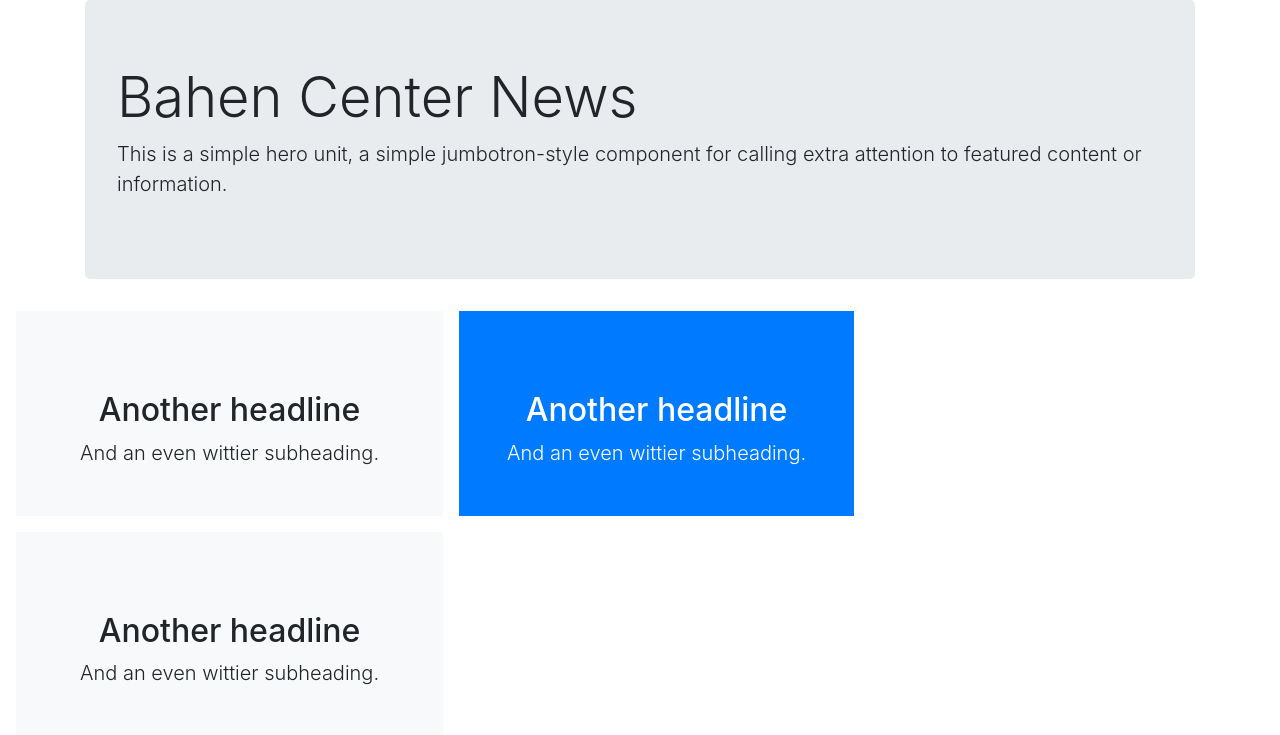
After one commit to Ericxu19/UofTHacks, a Flask app: template templates/bahen.html in a window 1280 px wide. The commit adds this page. Shown: the top 735 px of the page. Run offline with Flask 2, Linux system fonts and the light colour scheme; the template is opened without the code that fills it, so the values that code supplies are empty; some libraries are stand-ins or nearby versions.

Commit message:
added bahen

```diff
--- /dev/null
+++ b/templates/bahen.html
@@ -0,0 +1,47 @@
+<!DOCTYPE html>
+<html lang="en">
+<head>
+    <meta charset="UTF-8">
+    <meta name="viewport" content="width=device-width, initial-scale=1.0">
+    <meta http-equiv="X-UA-Compatible" content="ie=edge">
+    <title>Document</title>
+     <!-- Bootstrap core CSS -->
+     <link rel="stylesheet" href="https://stackpath.bootstrapcdn.com/bootstrap/4.4.1/css/bootstrap.min.css" integrity="sha384-Vkoo8x4CGsO3+Hhxv8T/Q5PaXtkKtu6ug5TOeNV6gBiFeWPGFN9MuhOf23Q9Ifjh" crossorigin="anonymous">
+</head>
+<body>
+    <div class = "container">
+    <div class="jumbotron">
+        <h1 class="display-4">Bahen Center News </h1>
+        <p class="lead">This is a simple hero unit, a simple jumbotron-style component for calling extra attention to featured content or information.</p>
+      </div>
+    </div>
+
+    <div class="d-md-flex flex-md-equal w-100 my-md-3 pl-md-3">
+        <div class="bg-light mr-md-3 pt-3 px-3 pt-md-5 px-md-5 text-center overflow-hidden">
+          <div class="my-3 p-3">
+            <h2 class="display-5">Another headline</h2>
+            <p class="lead">And an even wittier subheading.</p>
+          </div>
+
+        </div>
+
+        <div class="bg-primary mr-md-3 pt-3 px-3 pt-md-5 px-md-5 text-center text-white overflow-hidden">
+          <div class="my-3 py-3">
+            <h2 class="display-5">Another headline</h2>
+            <p class="lead">And an even wittier subheading.</p>
+          </div>
+
+        </div>
+      </div>
+
+      <div class="d-md-flex flex-md-equal w-100 my-md-3 pl-md-3">
+        <div class="bg-light mr-md-3 pt-3 px-3 pt-md-5 px-md-5 text-center overflow-hidden">
+          <div class="my-3 p-3">
+            <h2 class="display-5">Another headline</h2>
+            <p class="lead">And an even wittier subheading.</p>
+          </div>
+
+        </div>
+
+</body>
+</html>
--- a/templates/website.html
+++ b/templates/website.html
@@ -129,6 +129,7 @@
     </div>
     <div class="bg-dark shadow-sm mx-auto" style="width: 80%; height: 300px; border-radius: 21px 21px 0 0;"></div>
   </div>
+
   <div class="bg-primary mr-md-3 pt-3 px-3 pt-md-5 px-md-5 text-center text-white overflow-hidden">
     <div class="my-3 py-3">
       <h2 class="display-5">Another headline</h2>
@@ -163,6 +164,7 @@
     </div>
     <div class="bg-white shadow-sm mx-auto" style="width: 80%; height: 300px; border-radius: 21px 21px 0 0;"></div>
   </div>
+
   <div class="bg-light mr-md-3 pt-3 px-3 pt-md-5 px-md-5 text-center overflow-hidden">
     <div class="my-3 py-3">
       <h2 class="display-5">Another headline</h2>
```
